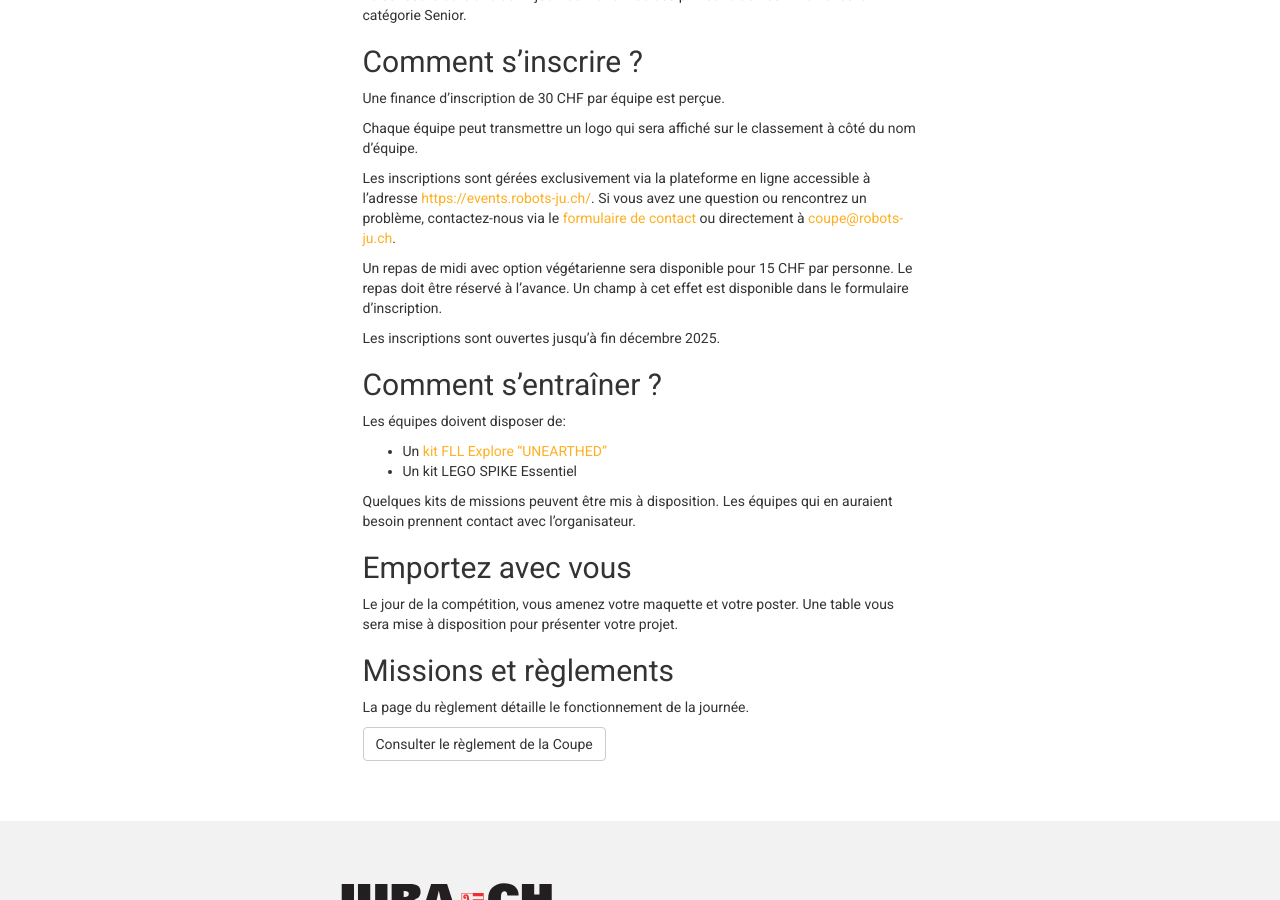
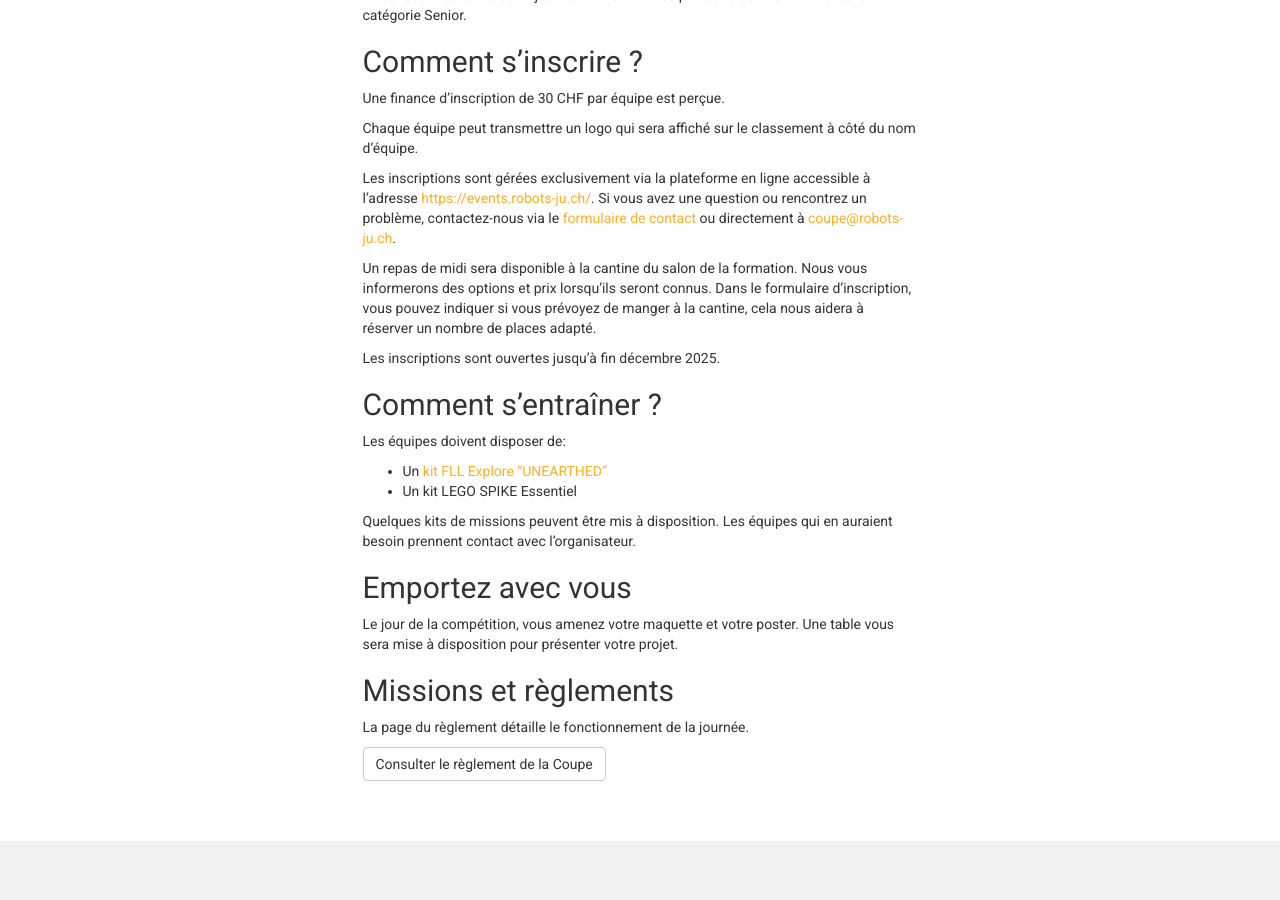
Before and after one commit to robots-ju/coupe.robots-ju.ch, a Jekyll site: the page built from equipes-participer-explorateur.md, in a window 1280 px wide and 900 px high, scrolled down 564 px. Built offline with Jekyll 4.4.1, drawn with Linux system fonts in a browser that asks for light colours; comment, search, counter and statistics services are not loaded.

Commit message:
Info cantine

```diff
--- a/_includes/inscriptions-common.md
+++ b/_includes/inscriptions-common.md
@@ -3,8 +3,8 @@ Chaque équipe peut transmettre un logo qui sera affiché sur le classement à c
 Les inscriptions sont gérées exclusivement via la plateforme en ligne accessible à l'adresse <https://events.robots-ju.ch/>.
 Si vous avez une question ou rencontrez un problème, contactez-nous via le [formulaire de contact](/contact) ou directement à <coupe@robots-ju.ch>.
 
-Un repas de midi avec option végétarienne sera disponible pour {{ site.concours.finance_repas }} CHF par personne.
-Le repas doit être réservé à l'avance.
-Un champ à cet effet est disponible dans le formulaire d'inscription.
+Un repas de midi sera disponible à la cantine du salon de la formation.
+Nous vous informerons des options et prix lorsqu'ils seront connus.
+Dans le formulaire d'inscription, vous pouvez indiquer si vous prévoyez de manger à la cantine, cela nous aidera à réserver un nombre de places adapté.
 
 Les inscriptions sont ouvertes jusqu'à fin décembre 2025.
```
